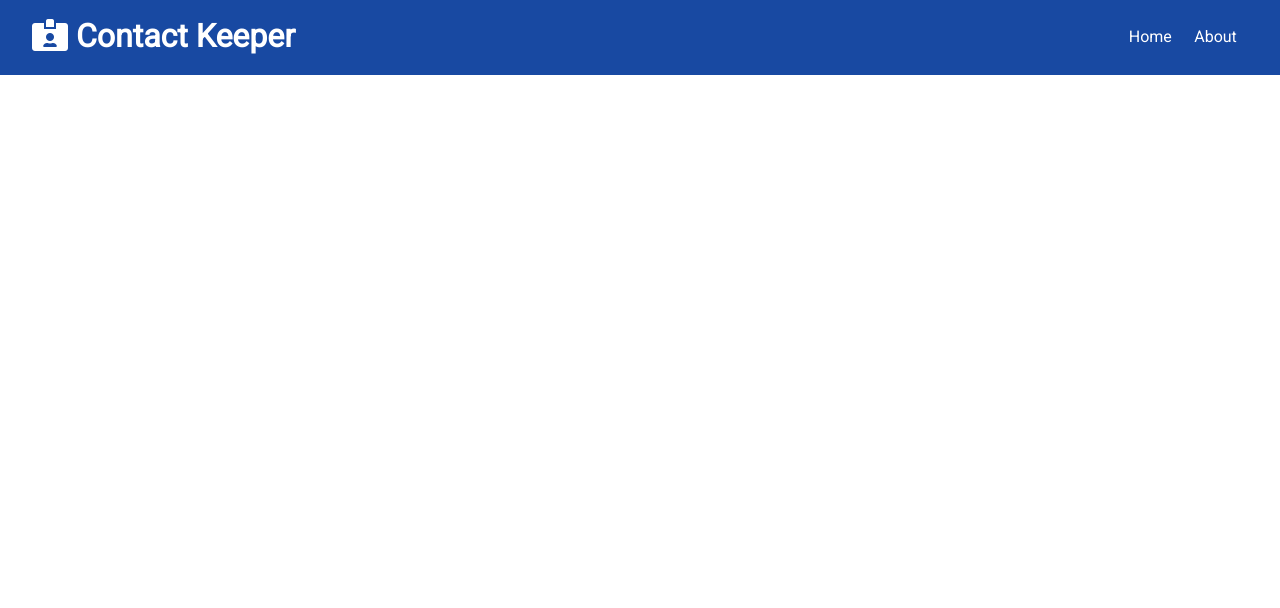
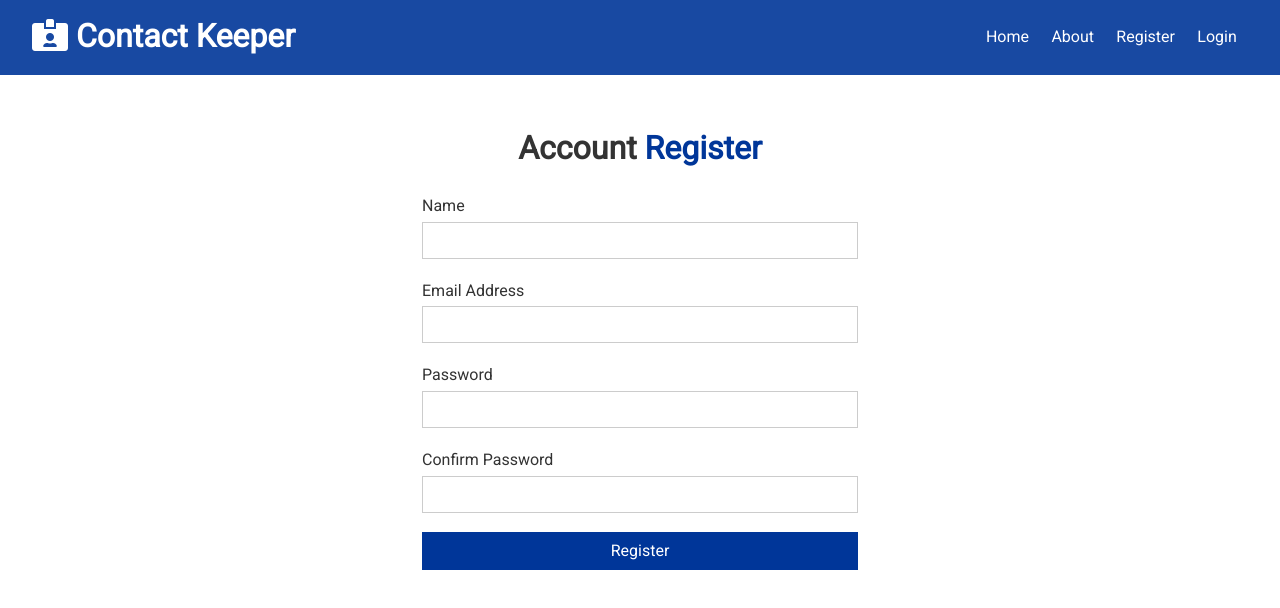
Before and after one commit to jaqb8/contact-keeper, a React (Create React App) app in the folder client/: page /register in a window 1280 px wide. Shown: the top 608 px of the page. Built offline with nearby package versions, Linux system fonts and the light colour scheme.

Commit message:
add register & login components

```diff
--- a/client/src/App.js
+++ b/client/src/App.js
@@ -3,10 +3,13 @@ import { BrowserRouter as Router, Route, Switch } from "react-router-dom";
 import Navbar from "./components/layout/Navbar";
 import Home from "./components/pages/Home";
 import About from "./components/pages/About";
-import "./App.css";
+import Register from "./components/auth/Register";
+import Login from "./components/auth/Login";
 
 import ContactState from "./context/contact/ContactState";
 import AuthState from "./context/auth/AuthState";
+
+import "./App.css";
 
 const App = () => {
   return (
@@ -19,6 +22,8 @@ const App = () => {
               <Switch>
                 <Route exact path="/" component={Home} />
                 <Route exact path="/about" component={About} />
+                <Route exact path="/register" component={Register} />
+                <Route exact path="/login" component={Login} />
               </Switch>
             </div>
           </Fragment>
--- /dev/null
+++ b/client/src/components/auth/Login.js
@@ -0,0 +1,47 @@
+import React, { useState } from "react";
+
+const Login = () => {
+  const [user, setUser] = useState({
+    email: "",
+    password: ""
+  });
+
+  const { email, password } = user;
+
+  const onChange = e => setUser({ ...user, [e.target.name]: e.target.value });
+
+  const onSubmit = e => {
+    e.preventDefault();
+    console.log("Login Submit");
+  };
+
+  return (
+    <div className="form-container">
+      <h1>
+        Account <span className="text-primary">Login</span>
+      </h1>
+      <form onSubmit={onSubmit}>
+        <div className="form-group">
+          <label htmlFor="name">Email Address</label>
+          <input type="email" name="email" value={email} onChange={onChange} />
+        </div>
+        <div className="form-group">
+          <label htmlFor="password">Password</label>
+          <input
+            type="password"
+            name="password"
+            value={password}
+            onChange={onChange}
+          />
+        </div>
+        <input
+          type="submit"
+          value="Login"
+          className="btn btn-primary btn-block"
+        />
+      </form>
+    </div>
+  );
+};
+
+export default Login;
--- /dev/null
+++ b/client/src/components/auth/Register.js
@@ -0,0 +1,62 @@
+import React, { useState } from "react";
+
+const Register = () => {
+  const [user, setUser] = useState({
+    name: "",
+    email: "",
+    password: "",
+    password2: ""
+  });
+
+  const { name, email, password, password2 } = user;
+
+  const onChange = e => setUser({ ...user, [e.target.name]: e.target.value });
+
+  const onSubmit = e => {
+    e.preventDefault();
+    console.log("Register Submit");
+  };
+
+  return (
+    <div className="form-container">
+      <h1>
+        Account <span className="text-primary">Register</span>
+      </h1>
+      <form onSubmit={onSubmit}>
+        <div className="form-group">
+          <label htmlFor="name">Name</label>
+          <input type="text" name="name" value={name} onChange={onChange} />
+        </div>
+        <div className="form-group">
+          <label htmlFor="name">Email Address</label>
+          <input type="email" name="email" value={email} onChange={onChange} />
+        </div>
+        <div className="form-group">
+          <label htmlFor="password">Password</label>
+          <input
+            type="password"
+            name="password"
+            value={password}
+            onChange={onChange}
+          />
+        </div>
+        <div className="form-group">
+          <label htmlFor="password2">Confirm Password</label>
+          <input
+            type="password"
+            name="password2"
+            value={password2}
+            onChange={onChange}
+          />
+        </div>
+        <input
+          type="submit"
+          value="Register"
+          className="btn btn-primary btn-block"
+        />
+      </form>
+    </div>
+  );
+};
+
+export default Register;
--- a/client/src/components/layout/Navbar.js
+++ b/client/src/components/layout/Navbar.js
@@ -15,6 +15,12 @@ const Navbar = ({ title, icon }) => {
         <li>
           <Link to="/about">About</Link>
         </li>
+        <li>
+          <Link to="/register">Register</Link>
+        </li>
+        <li>
+          <Link to="/login">Login</Link>
+        </li>
       </ul>
     </div>
   );
```
